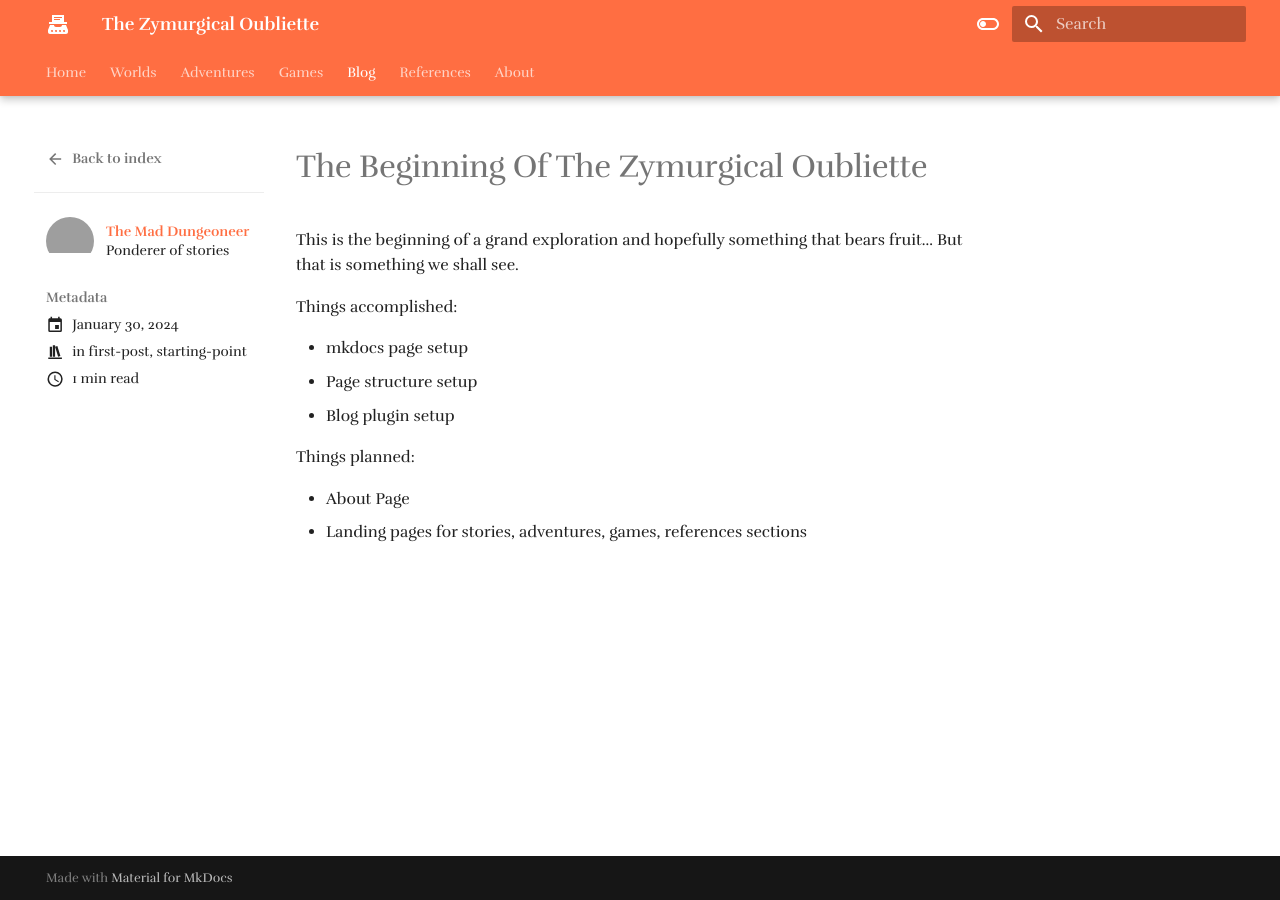
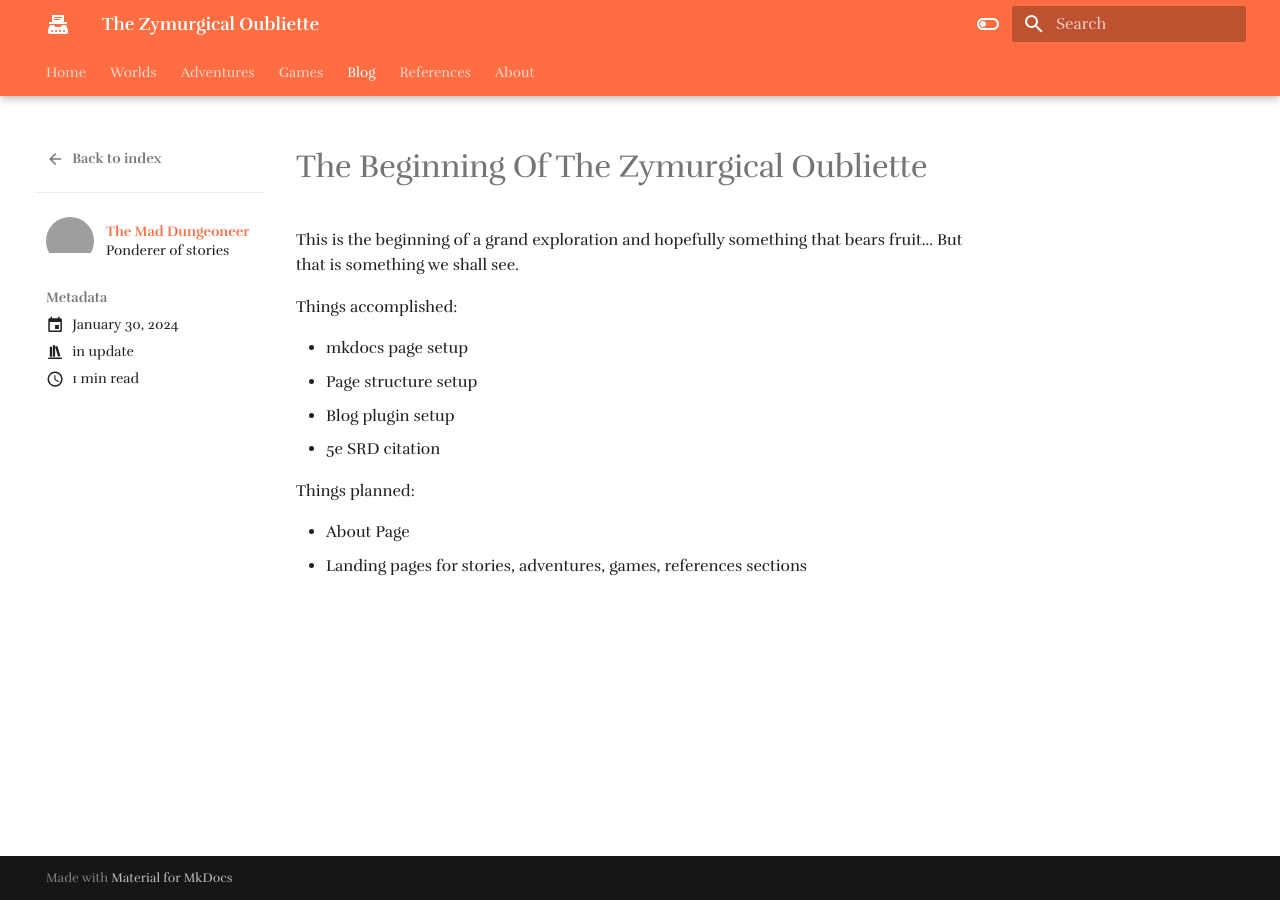
Before and after one commit to Half-Guinea-Press/zymurgical-oubliette, an MkDocs documentation site: the page built from docs/blog/posts/the-beginning.md, in a window 1280 px wide. Built offline with MkDocs 1.6.1 and Material for MkDocs 9.7.7, drawn with Linux system fonts in a browser that asks for light colours; some web fonts are replaced; comment, search, counter and statistics services are not loaded; grey boxes are pictures that could not be loaded.

Commit message:
Update the-beginning.md

```diff
--- a/docs/blog/posts/the-beginning.md
+++ b/docs/blog/posts/the-beginning.md
@@ -2,8 +2,7 @@
 authors:
   - Mad
 categories:
-  - first-post
-  - starting-point
+  - update
 date:
   created: 2024-01-30
 ---
@@ -17,6 +16,7 @@ Things accomplished:
 - mkdocs page setup
 - Page structure setup
 - Blog plugin setup
+- 5e SRD citation
 
 Things planned:
 
```
